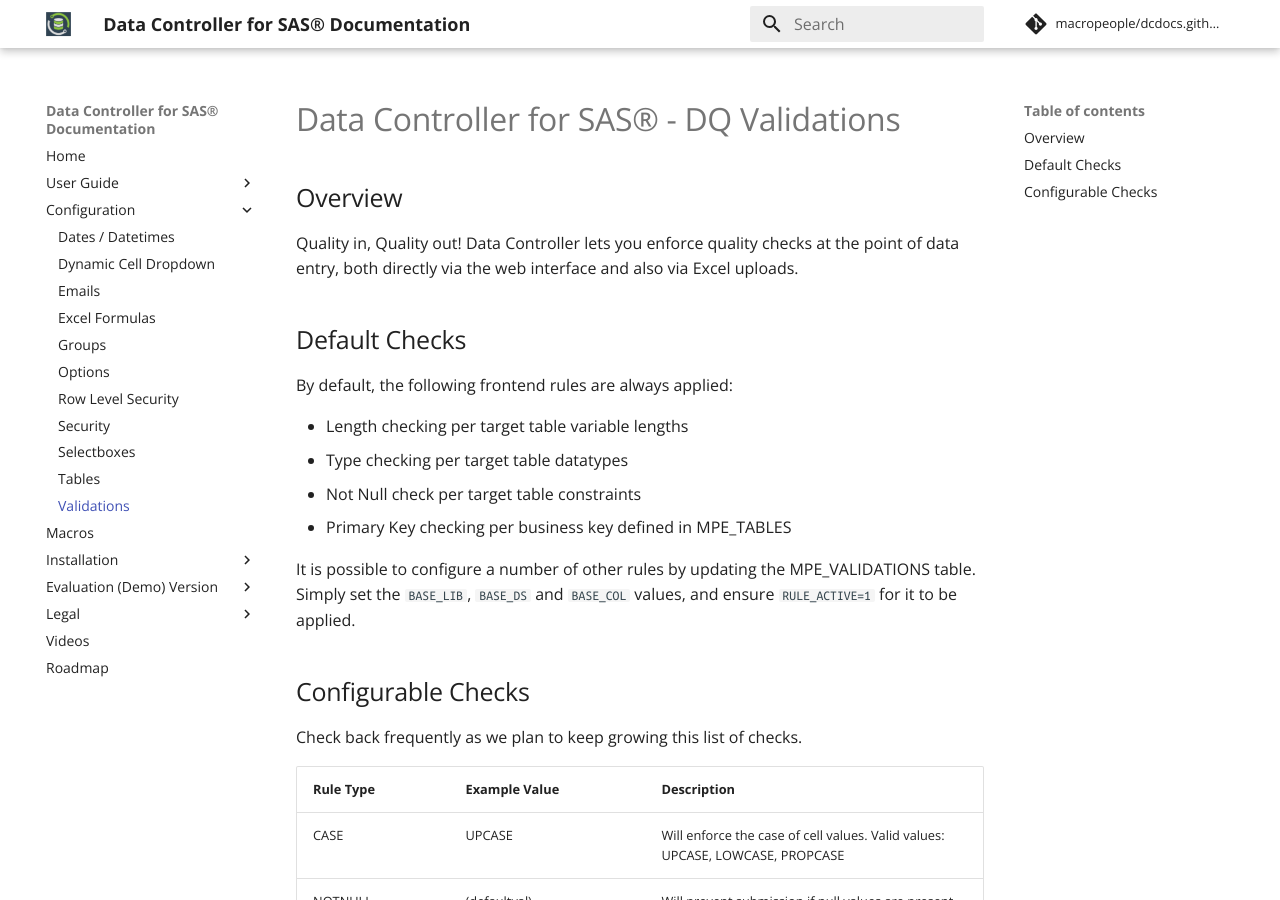
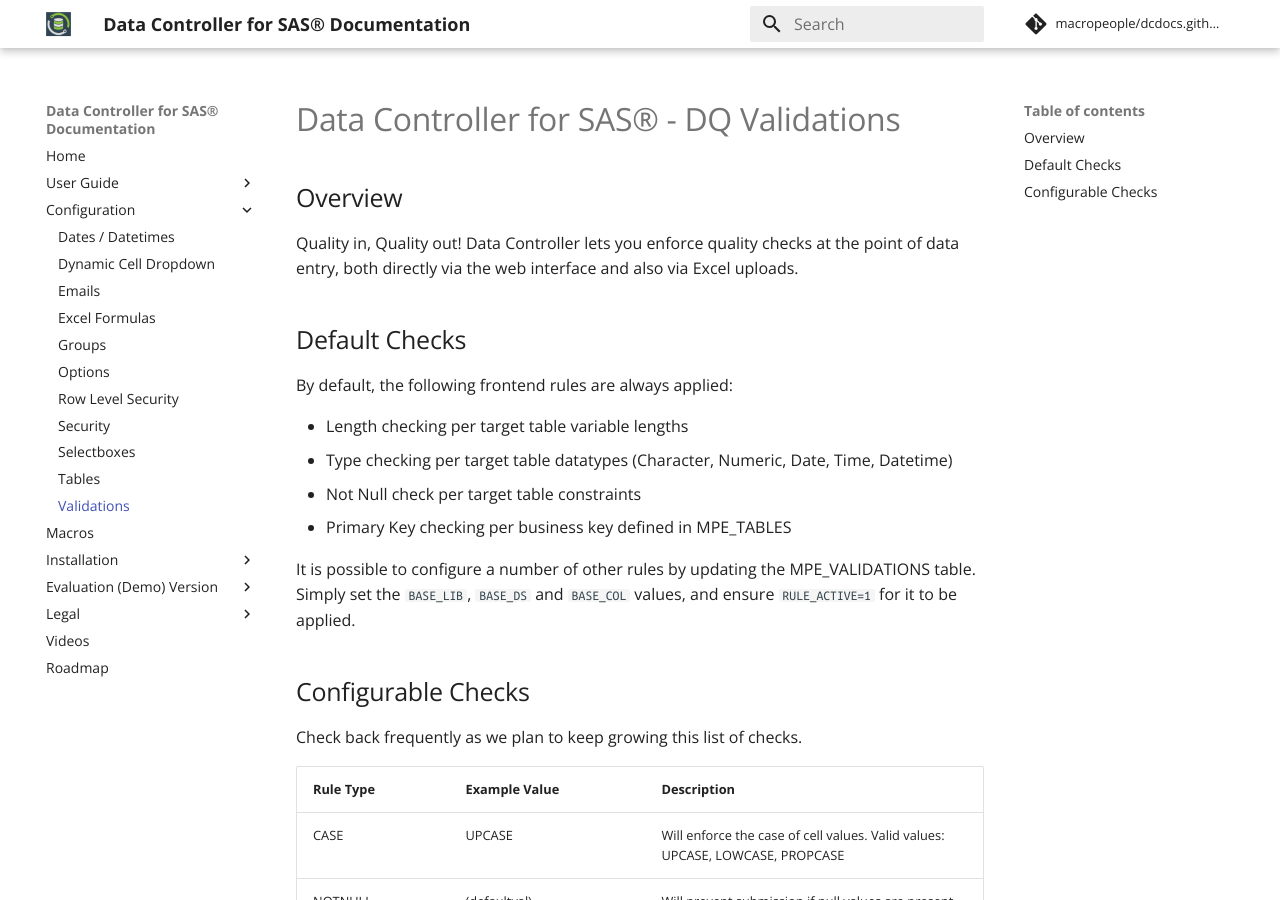
Before and after one commit to datacontroller/docs.datacontroller.io, an MkDocs documentation site: the page built from docs/dcc-validations.md, in a window 1280 px wide and 900 px high. Built offline with MkDocs 1.6.1 and Material for MkDocs 9.7.7, drawn with Linux system fonts in a browser that asks for light colours; comment, search, counter and statistics services are not loaded.

Commit message:
Update dcc-validations.md

```diff
--- a/docs/dcc-validations.md
+++ b/docs/dcc-validations.md
@@ -15,7 +15,7 @@
 By default, the following frontend rules are always applied:
 
 * Length checking per target table variable lengths
-* Type checking per target table datatypes
+* Type checking per target table datatypes (Character, Numeric, Date, Time, Datetime)
 * Not Null check per target table constraints
 * Primary Key checking per business key defined in MPE_TABLES
 
```
